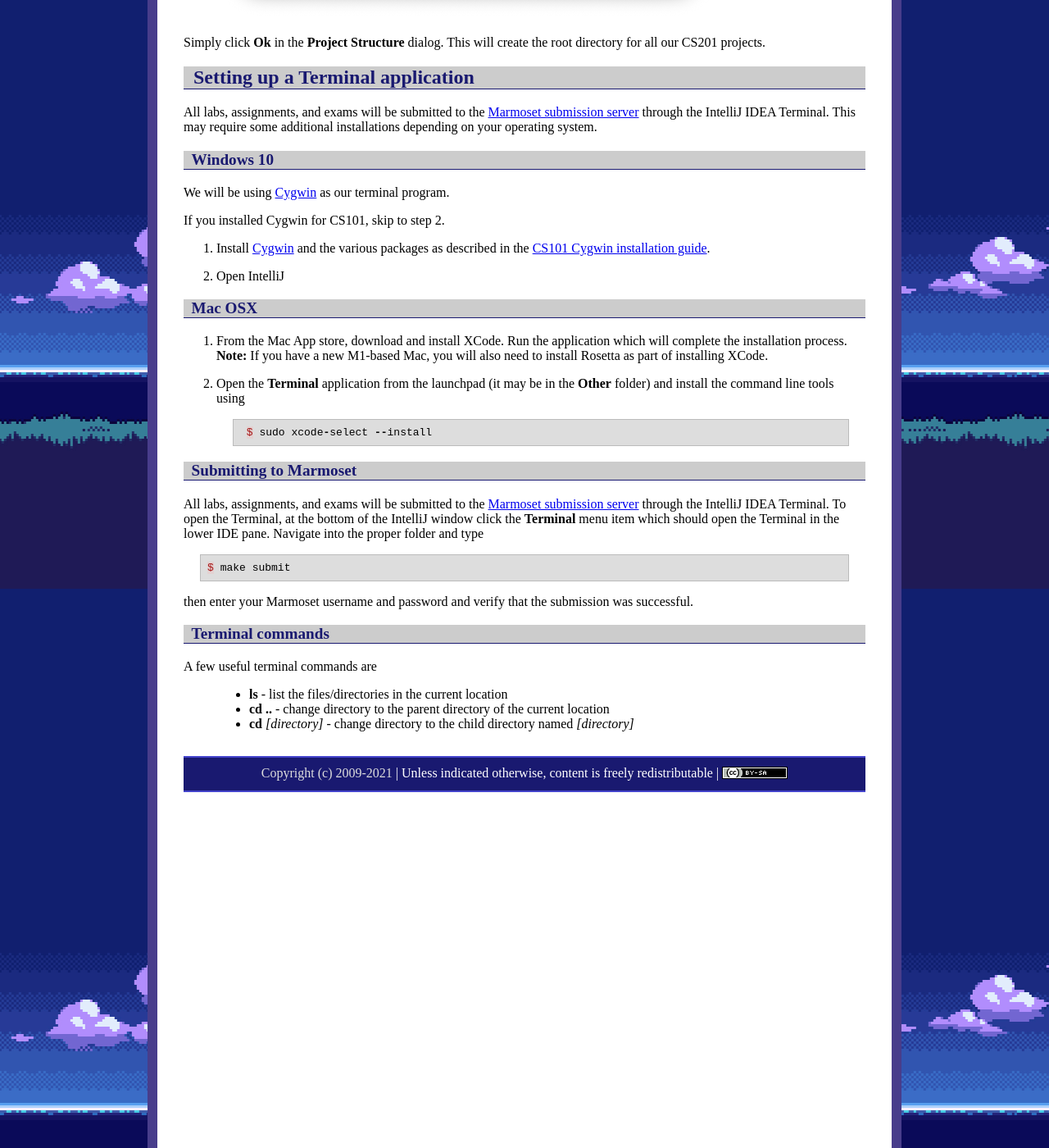
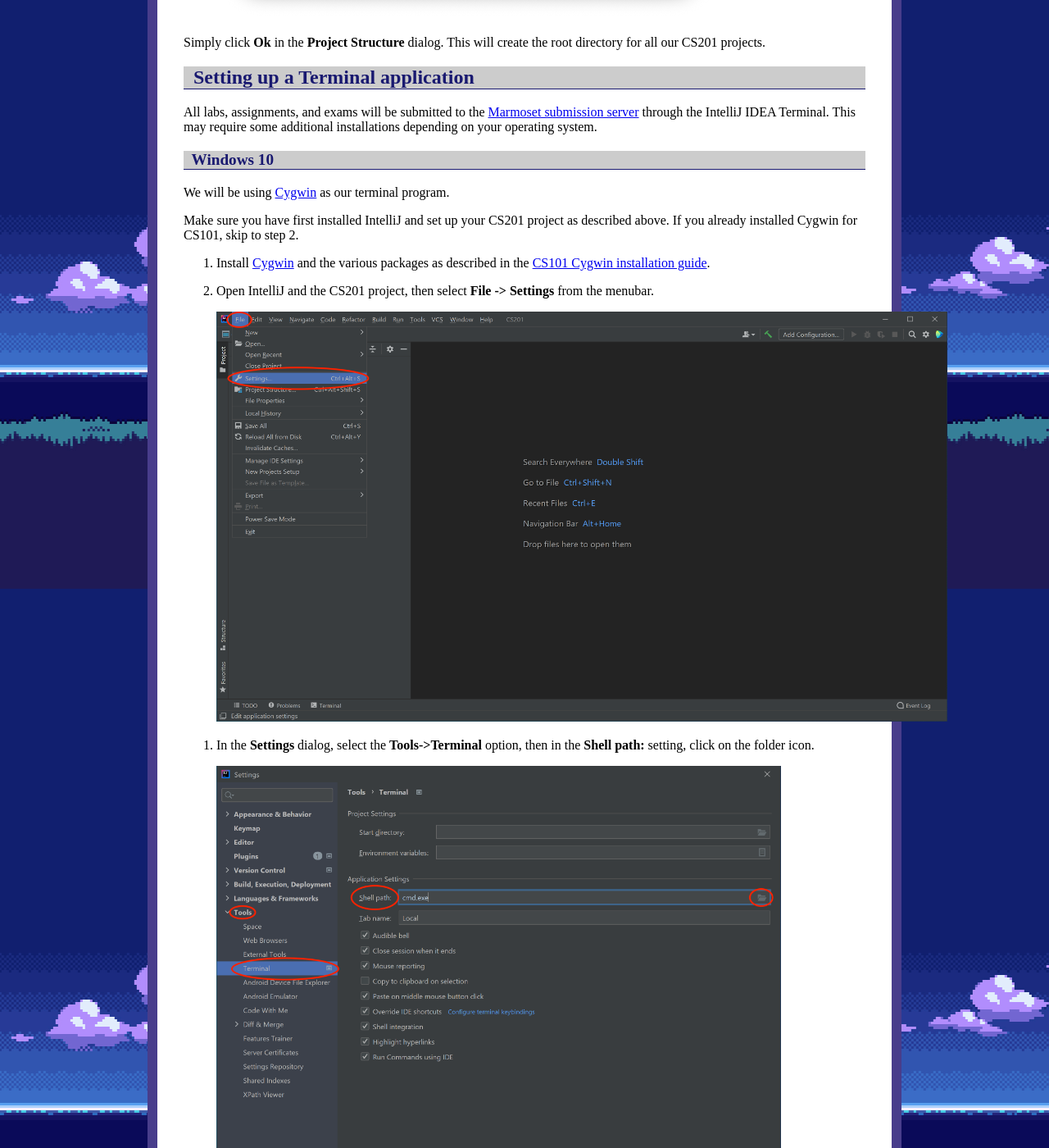
Before and after one commit to ycpcs/cs201-fall2021, a Jekyll site: the page built from resources/index.md, in a window 1280 px wide and 1400 px high, scrolled down 1982 px. Shown: the whole window at 82% size. Built offline with Jekyll 4.4.1, drawn with Linux system fonts in a browser that asks for light colours; some of the changed text lies outside the part shown.

Commit message:
update resources
update resources

```diff
--- a/resources/index.md
+++ b/resources/index.md
@@ -36,11 +36,25 @@ All labs, assignments, and exams will be submitted to the [Marmoset submission s
 
 We will be using [Cygwin](http://cygwin.com/) as our terminal program.
 
-If you installed Cygwin for CS101, skip to step 2.
+Make sure you have first installed IntelliJ and set up your CS201 project as described above. If you already installed Cygwin for CS101, skip to step 2.
 
 1. Install [Cygwin](http://cygwin.com/) and the various packages as described in the [CS101 Cygwin installation guide](https://ycpcs.github.io/cs101-spring2021/installCygwin.html).
 
-2. Open IntelliJ
+2. Open IntelliJ and the CS201 project, then select **File -> Settings** from the menubar.
+
+> <img src="images/IntelliJSettings.png" alt="IntelliJ Select Settings Window" height="500"/>
+
+3. In the **Settings** dialog, select the **Tools->Terminal** option, then in the **Shell path:** setting, click on the folder icon.
+
+> <img src="images/IntelliJTools.png" alt="IntelliJ Tools Settings Window" height="500"/>
+
+4. In the file explorer window, navigate to **C:\cygwin64\bin\** and select **bash.exe** and click **OK** which will set IntelliJ's terminal window to use the Cygwin bash shell.
+
+> <img src="images/IntelliJTools.png" alt="IntelliJ Tools Settings Window" height="500"/>
+
+5. If everything is configured correctly, when you select the **Terminal** tab in the lower left corner of IntelliJ, it should open up a terminal pane that displays a Cygwin prompt.
+
+> <img src="images/IntelliJCygwin.png" alt="IntelliJ Cygwin Window" height="500"/>
 
 ### Mac OSX
 
```
Also changed, not shown: resources/images/IntelliJCygwinPath.png (added), resources/images/IntelliJSettings.png (added), resources/images/IntelliJTools.png (added), resources/images/IntellijCygwin.png (added).
